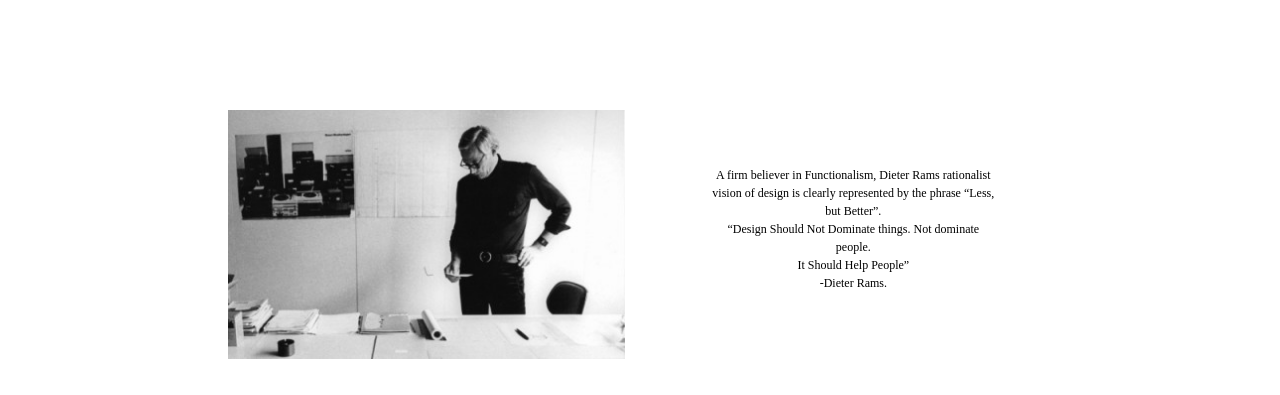
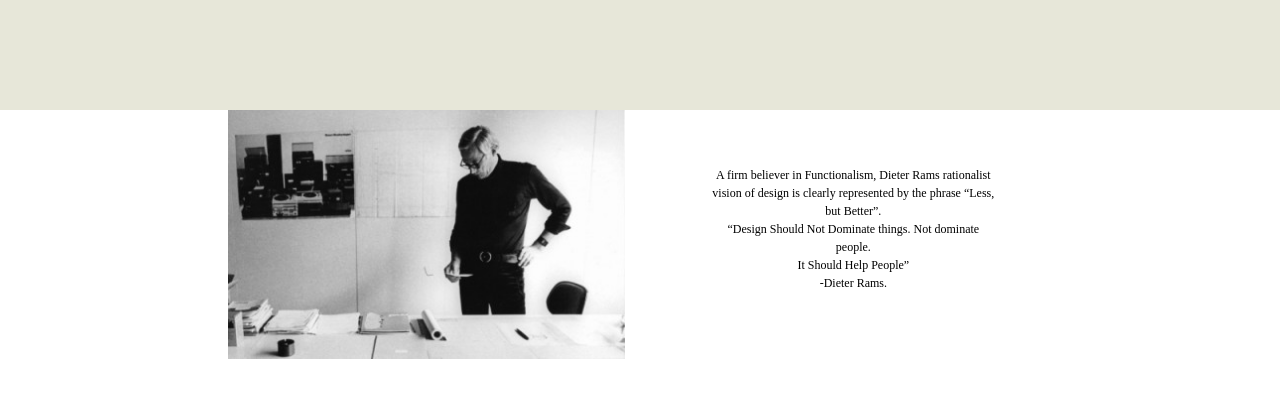
Before and after one commit to yuul2/brandsite, a plain HTML site: page index.html in a window 1280 px wide. Shown: the part 705-1100 px from the top of the page. Drawn offline with nearby package versions, Linux system fonts and the light colour scheme; some icons are missing; a web font is replaced by a local one.

Commit message:
recently

```diff
--- a/css/style.css
+++ b/css/style.css
@@ -392,7 +392,8 @@ Primary style
   /* animate End */
 
     .pad-5{
-        padding: 0;
+      background: #e7e7d9;
+
     }
     .xi-align-right{
         font-size: 2rem;
```
